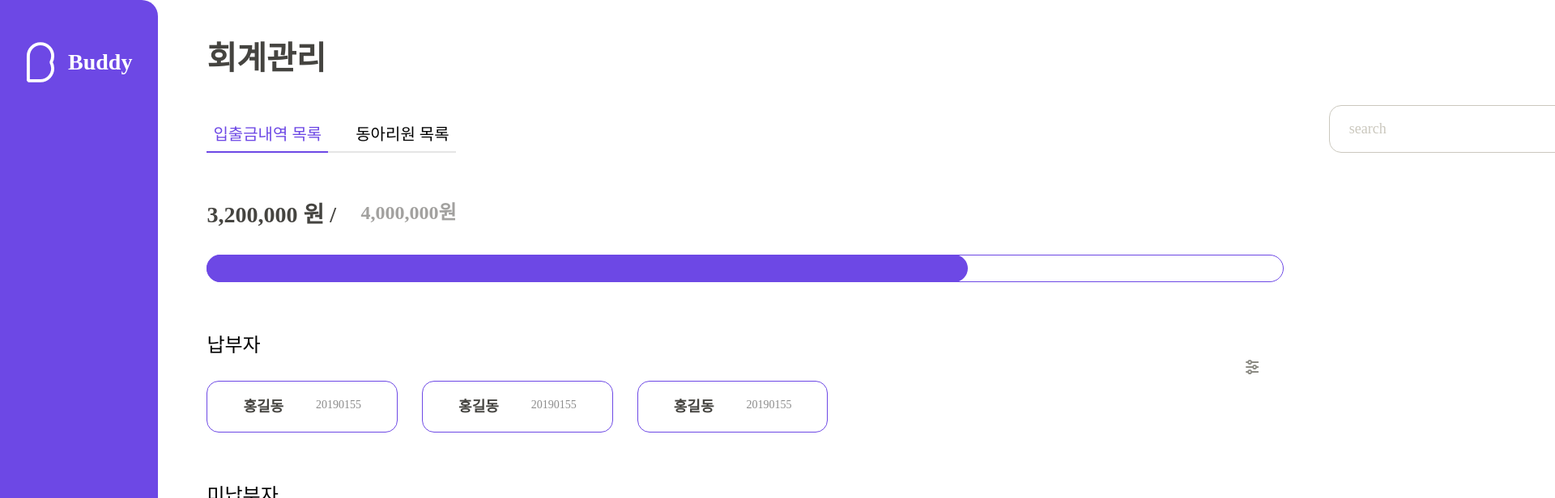
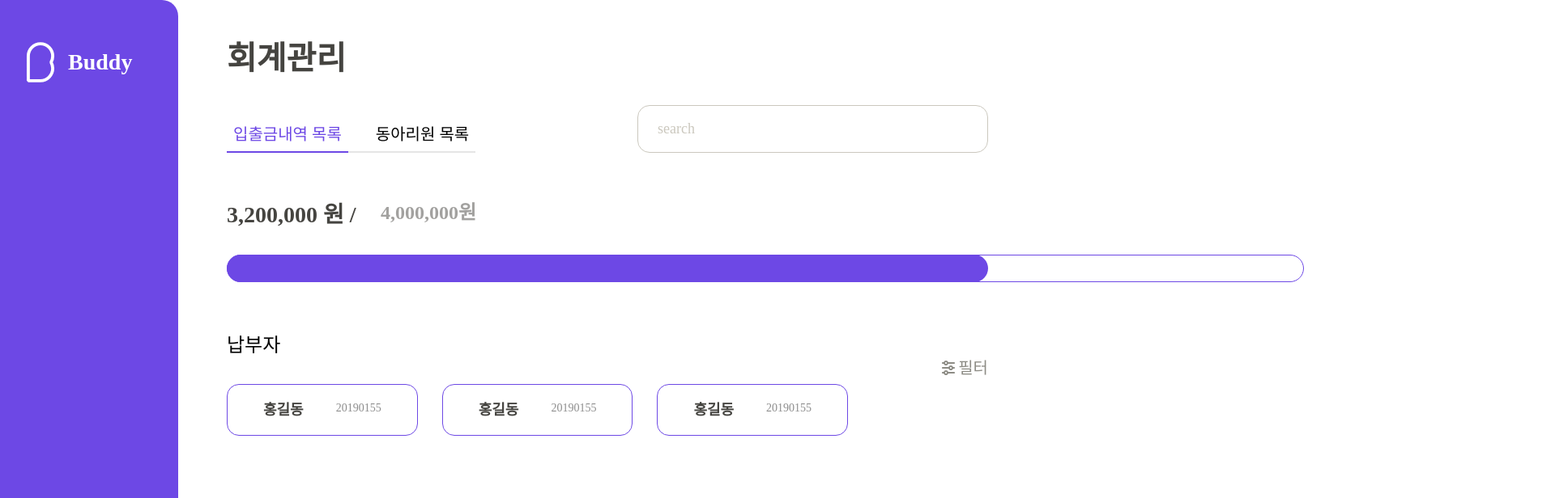
Before and after one commit to kmu-kcc/buddy-frontend, a React (Create React App) app: page /Fee/Members in a window 1280 px wide. Shown: the top 616 px of the page at 81% size, 1920 px wide, since content can reach past the window. Built offline with nearby package versions, Linux system fonts and the light colour scheme; a web font is replaced by a local one.

Commit message:
Modify Fee/Members page
Relocation Box Component

```diff
--- a/src/pages/Fee/Members.tsx
+++ b/src/pages/Fee/Members.tsx
@@ -148,16 +148,21 @@ export const Members = () => {
         <Box isFlex width='1330px' height='34px' border='1px solid #6D48E5' borderRadius='73px' position='absolute'>
         </Box>
       </Box>
-      <Box isBlock width='100%' height='30px' mt='64px' position='relative' mb='28px'>
+      <Box isFlex width='100%' mt='64px' mb='28px' flexDirection='column'>
+        <Box isFlex width='100%'>
+          <Box isFlex>
             <GroupName>납부자</GroupName>
-        <Box isFlex >
-          <Filter ml='800px' mb='8px' width='1000px' height='24px' color='#8D8C85' />
-          <FilterText mt='3px'>필터</FilterText>
+          </Box>
+          <Box isFlex ml='auto' mt='30px'>
+            <Filter mb='8px' height='24px' color='#8D8C85' />
+            <FilterText>필터</FilterText>
           </Box>
         </Box>
         <Box isFlex flexWrap='wrap' style={{gap: '30px'}}>
           {PaidMembers}
         </Box>
+      </Box>
+      <Box isFlex width='100%' mt='64px' mb='28px' flexDirection='column'>
         <Box isBlock width='140px' height='30px' mt='64px' position='relative' mb='28px'>
           <GroupName>미납부자</GroupName>
         </Box>
@@ -165,5 +170,6 @@ export const Members = () => {
           {UnpaidMembers}
         </Box>
       </Box>
+    </Box>
   );
 };
```
Lines whose indentation alone changed are shown as unchanged.
